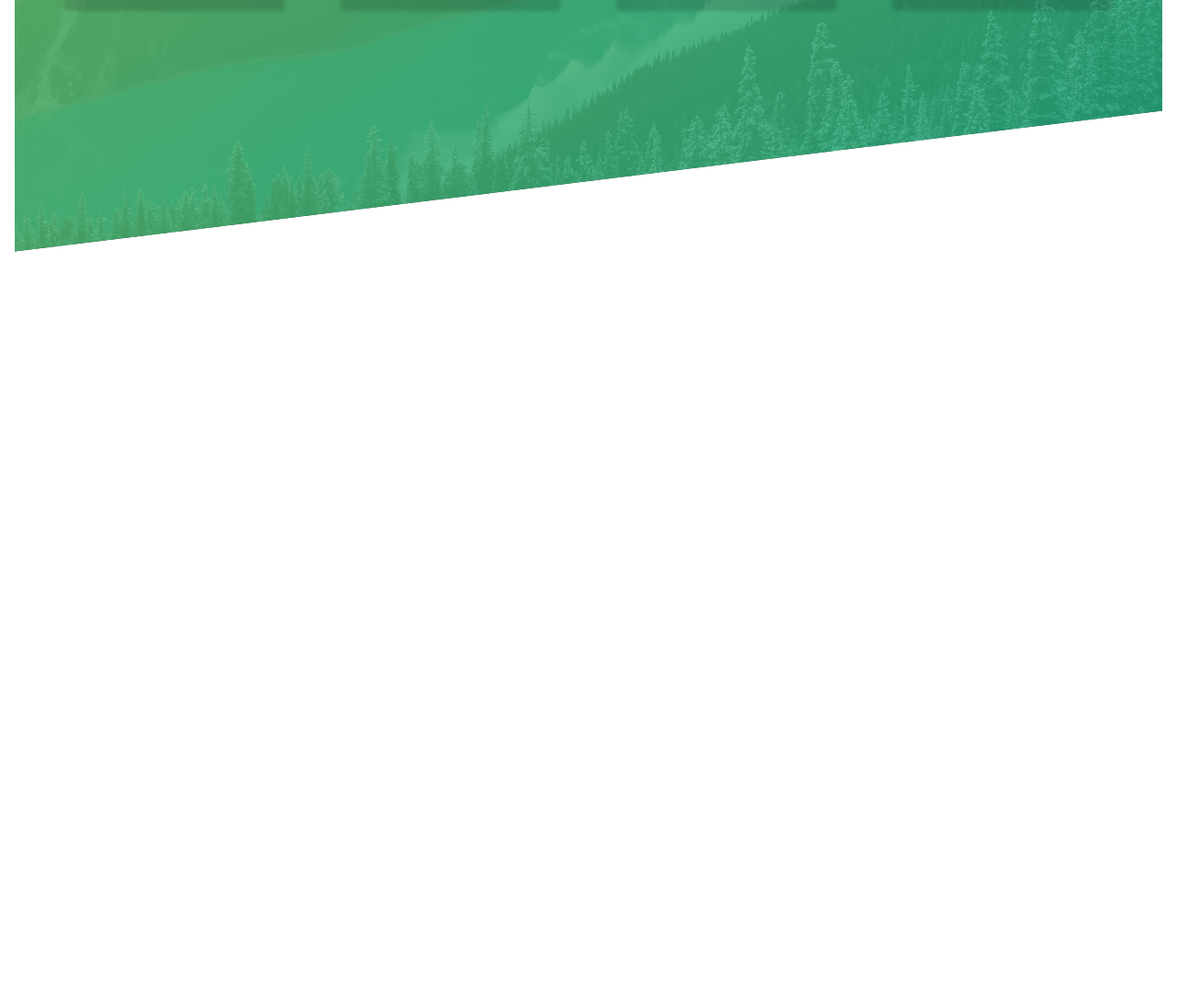
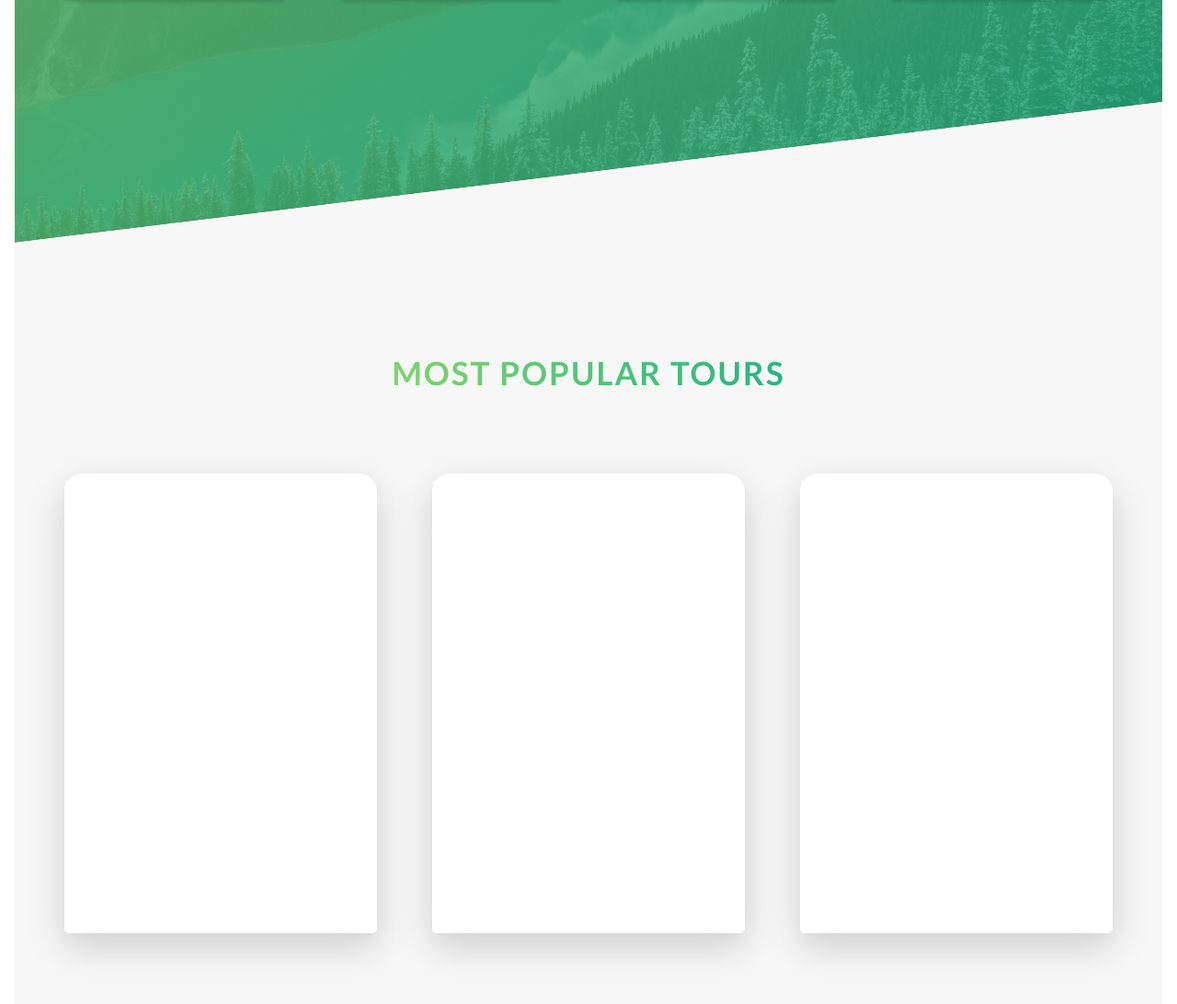
Before and after one commit to impy1477/outdoor, a website: page index.html in a window 1280 px wide. Shown: the part 2070-3162 px from the top of the page at 92% size. Before the commit the page ends 2344 px from the top, so only its background shows below. Drawn offline with Linux system fonts and the light colour scheme.

Commit message:
The first part of cards

```diff
--- a/index.html
+++ b/index.html
@@ -98,10 +98,46 @@
                        </div>
                    </div>
                </div>
+            </section>
 
-
-
-
+            <section class="section-tours">
+                <div class="u-center-text u-margin-bottom-big">
+                    <h2 class="heading-secondery">
+                        Most popular tours
+                    </h2>
+               </div>
+               <div class="row">
+                   <div class="col-1-of-3">
+                      <div class="card">
+                         <div class="card__side card__side--front card__side--front-1">
+                             FRRRONNTT
+                         </div>
+                         <div class="card__side card__side--back card__side--back-1">
+                             BAAACCKKKK
+                         </div>
+                      </div>
+                   </div>
+                   <div class="col-1-of-3">
+                       <div class="card">
+                         <div class="card__side card__side--front card__side--front-2">
+                             FRRRONNTT
+                         </div>
+                         <div class="card__side card__side--back card__side--back-2">
+                             BAAACCKKKK
+                         </div>
+                      </div>
+                   </div>
+                   <div class="col-1-of-3">
+                       <div class="card">
+                         <div class="card__side card__side--front card__side--front-3">
+                             FRRRONNTT
+                         </div>
+                         <div class="card__side card__side--back card__side--back-3">
+                             BAAACCKKKK
+                         </div>
+                      </div>
+                   </div>
+               </div>
             </section>
         </main>
         <!--
--- a/sass/abstracts/_variables.scss
+++ b/sass/abstracts/_variables.scss
@@ -1,13 +1,17 @@
 //COLORS
-$color-primary       : #55c57a ;
-$color-primary-light : #7ed56f ;
-$color-primary-dark  : #28b485 ;
-$color-grey-dark     : #777    ;
-$color-white         : #fff    ;
-$color-black         : #000    ;
-$color-grey-light    : #f7f7f7 ;
+$color-primary         : #55c57a ;
+$color-primary-light   : #7ed56f ;
+$color-primary-dark    : #28b485 ;
+$color-grey-dark       : #777    ;
+$color-white           : #fff    ;
+$color-black           : #000    ;
+$color-grey-light      : #f7f7f7 ;
+$color-secondary-light : #ffb900 ;
+$color-secondary-dark  : #ff7730 ;
+$color-tertiary-light  : #2998ff ;
+$color-tertiary-dark   : #5643fa ;
 
 //GRID
-$grid-width          : 1140rem ;
-$gutter-vertical     : 80rem   ;
-$gutter-horizontal   : 60rem   ;
+$grid-width            : 1140rem ;
+$gutter-vertical       : 80rem   ;
+$gutter-horizontal     : 60rem   ;
--- /dev/null
+++ b/sass/components/_card.scss
@@ -0,0 +1,56 @@
+.card {
+    perspective: 800rem;
+    -moz-perspective: 800rem;
+    position: relative;
+    height: 500rem;
+    width: 100%;
+    transition: all 1.4s ease;
+    &__side {
+        font-size: 16rem;
+        color: white;
+        height: 500rem;
+        transition: all 1.4s ease;
+        position: absolute;
+        top: 0;
+        left: 0;
+        width: 100%;
+        backface-visibility: hidden;
+        box-shadow: 0 15px 40px rgba($color-black, 0.17);
+        border-radius: 20px 20px 5px 5px;
+
+        &--front {
+           background-color: $color-white;
+
+        }
+
+        &--back {
+            transform: rotateY(-180deg);
+
+            &-1 {
+                background-image: linear-gradient(to right bottom, $color-secondary-light, $color-secondary-dark);
+            }
+
+            &-2 {
+                background-image: linear-gradient(to right bottom, $color-primary-light, $color-primary-dark);
+            }
+
+            &-3 {
+                background-image: linear-gradient(to right bottom, $color-tertiary-light, $color-tertiary-dark);
+            }
+        }
+    }
+    &:hover {
+        transform: scale(1.15);
+        transition: all 1.4s ease;
+    }
+
+    &:hover &__side{
+        &--front {
+            transform: rotateY(180deg);
+        }
+        &--back {
+            transform: rotateY(0);
+
+        }
+    }
+}
--- a/sass/main.scss
+++ b/sass/main.scss
@@ -11,6 +11,7 @@
 @import  "components/btn-small"    ;
 @import  "components/composition"  ;
 @import  "components/feature-box"  ;
+@import  "components/card"         ;
 
 @import  "layout/header"           ;
 @import  "layout/grid"             ;
--- a/sass/pages/_home.scss
+++ b/sass/pages/_home.scss
@@ -9,8 +9,14 @@
     background-image: linear-gradient(to right bottom, rgba($color-primary-light, 0.8), rgba($color-primary-dark, 0.8)), url(../img/nat-4.jpg);
     background-size: cover;
     transform: skewY(-7deg);
-    margin-top: -100rem;
+    margin-top: -110rem;
     & > * {
         transform: skewY(7deg);
     }
 }
+
+.section-tours {
+    background-color: $color-grey-light;
+    padding: 300rem 0;
+    margin-top: -111rem
+}
```
Also changed, not shown: css/style.css.
